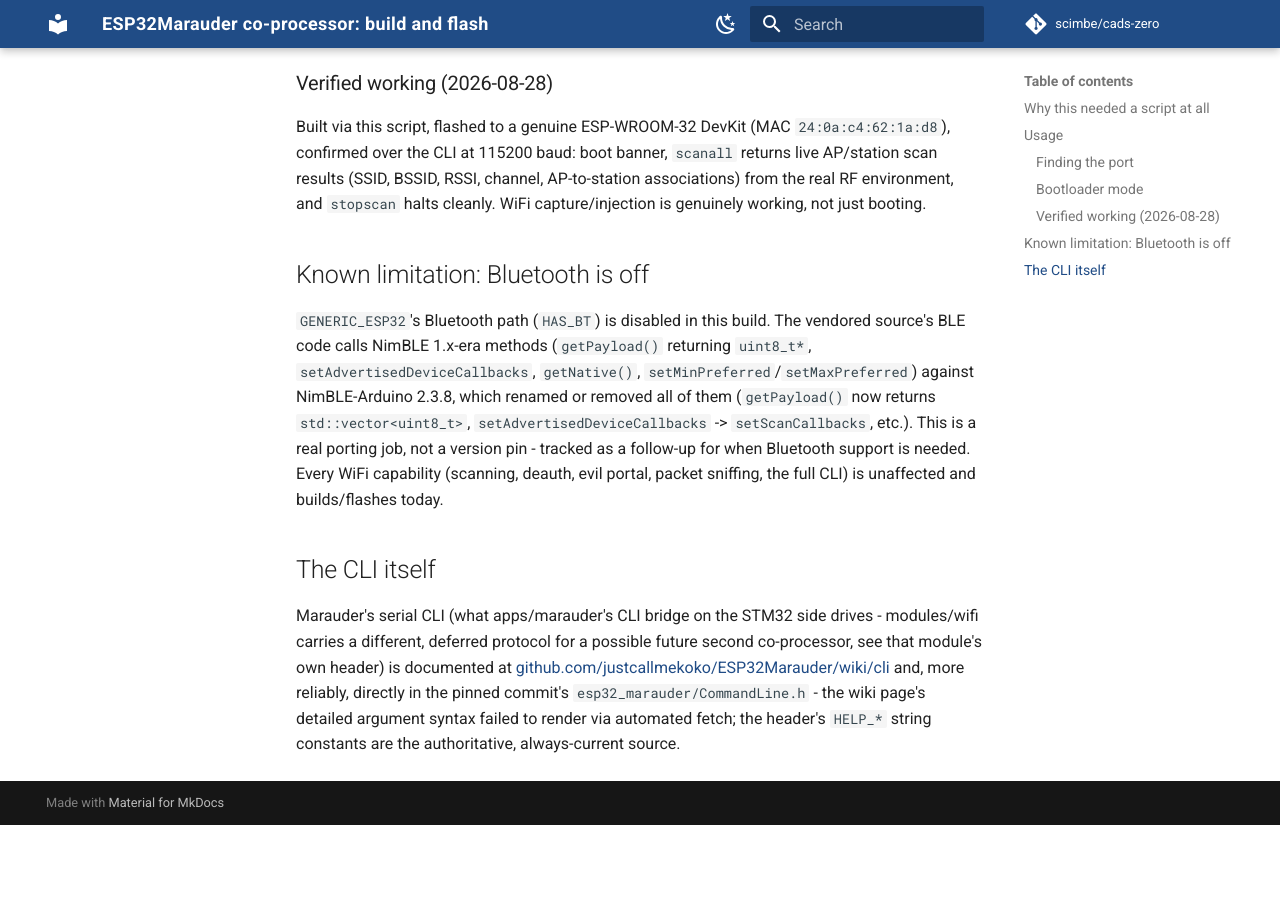
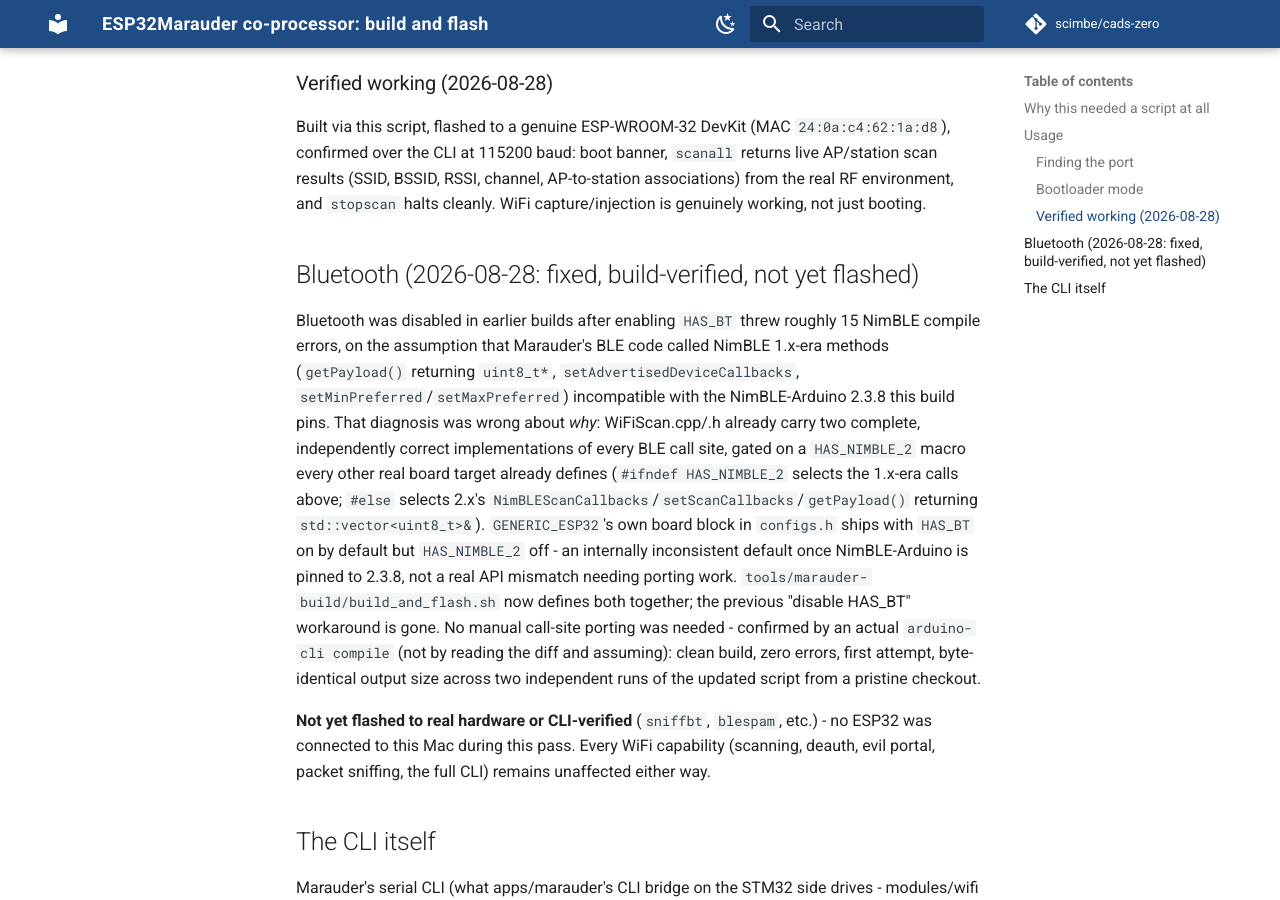
Before and after one commit to scimbe/cads-zero-firmware, an MkDocs documentation site: the page built from docs/reference/marauder-coprocessor.md, in a window 1280 px wide and 900 px high, scrolled down 2255 px. Built offline with MkDocs 1.6.1 and Material for MkDocs 9.7.7, drawn with Linux system fonts in a browser that asks for light colours; comment, search, counter and statistics services are not loaded; before the commit the page ends 3080 px from its top, so only the background shows below that.

Commit message:
fix(marauder-build): enable Bluetooth via HAS_NIMBLE_2, fix sketch path bug
The earlier session's Bluetooth attempt enabled HAS_BT, hit ~15 NimBLE
compile errors, and worked around them by disabling HAS_BT - diagnosed as
"needs real NimBLE 1.x->2.x API porting". That diagnosis was wrong about
the cause: WiFiScan.cpp/.h already carry two complete, correct
implementations of every BLE call site, gated on HAS_NIMBLE_2 (every other
real board target already defines it - #ifndef selects the 1.x API,
#else selects 2.x's NimBLEScanCallbacks/setScanCallbacks/getPayload()
returning std::vector<uint8_t>&). GENERIC_ESP32's own configs.h block
ships HAS_BT on by default but HAS_NIMBLE_2 off - an internally
inconsistent default once NimBLE-Arduino is pinned to 2.3.8 (which this
build already does), not an API mismatch needing manual porting.

Found by actually running `arduino-cli compile` with both macros enabled
rather than re-reading the diff and assuming the harder path was still
needed - clean build, zero errors, first attempt, confirmed reproducible
across two independent runs of the updated script from a pristine
checkout (byte-identical output size both times).

Running the full script end-to-end (not just editing it) also surfaced a
real, previously-unnoticed bug present since the script's original
commit: after `cd esp32_marauder`, the compile/upload steps still passed
the sketch path as the string "esp32_marauder", doubling to a directory
that does not exist. Fixed to `.`. (The earlier "verified working" WiFi
flash was very likely done through a manually-run command sequence during
that session, not this literal committed script - worth remembering.)

Bluetooth is build-verified only - no ESP32 was connected this iteration,
so sniffbt/blespam etc. are not yet CLI/hardware-confirmed. Docs and
CLAUDE.md's lessons-learned updated accordingly.

Co-Authored-By: Claude Sonnet 5 <noreply@anthropic.com>
Claude-Session: https://claude.ai/code/session_01N1qAb9bASKrktxWFbJ8cC4

```diff
--- a/docs/reference/marauder-coprocessor.md
+++ b/docs/reference/marauder-coprocessor.md
@@ -105,18 +105,32 @@ channel, AP-to-station associations) from the real RF environment, and
 `stopscan` halts cleanly. WiFi capture/injection is genuinely working, not
 just booting.
 
-## Known limitation: Bluetooth is off
+## Bluetooth (2026-08-28: fixed, build-verified, not yet flashed)
 
-`GENERIC_ESP32`'s Bluetooth path (`HAS_BT`) is disabled in this build. The
-vendored source's BLE code calls NimBLE 1.x-era methods (`getPayload()`
-returning `uint8_t*`, `setAdvertisedDeviceCallbacks`, `getNative()`,
-`setMinPreferred`/`setMaxPreferred`) against NimBLE-Arduino 2.3.8, which
-renamed or removed all of them (`getPayload()` now returns
-`std::vector<uint8_t>`, `setAdvertisedDeviceCallbacks` ->
-`setScanCallbacks`, etc.). This is a real porting job, not a version pin -
-tracked as a follow-up for when Bluetooth support is needed. Every WiFi
-capability (scanning, deauth, evil portal, packet sniffing, the full CLI) is
-unaffected and builds/flashes today.
+Bluetooth was disabled in earlier builds after enabling `HAS_BT` threw
+roughly 15 NimBLE compile errors, on the assumption that Marauder's BLE
+code called NimBLE 1.x-era methods (`getPayload()` returning `uint8_t*`,
+`setAdvertisedDeviceCallbacks`, `setMinPreferred`/`setMaxPreferred`)
+incompatible with the NimBLE-Arduino 2.3.8 this build pins. That diagnosis
+was wrong about *why*: WiFiScan.cpp/.h already carry two complete,
+independently correct implementations of every BLE call site, gated on a
+`HAS_NIMBLE_2` macro every other real board target already defines
+(`#ifndef HAS_NIMBLE_2` selects the 1.x-era calls above; `#else` selects
+2.x's `NimBLEScanCallbacks`/`setScanCallbacks`/`getPayload()` returning
+`std::vector<uint8_t>&`). `GENERIC_ESP32`'s own board block in `configs.h`
+ships with `HAS_BT` on by default but `HAS_NIMBLE_2` off - an internally
+inconsistent default once NimBLE-Arduino is pinned to 2.3.8, not a real
+API mismatch needing porting work. `tools/marauder-build/build_and_flash.sh`
+now defines both together; the previous "disable HAS_BT" workaround is
+gone. No manual call-site porting was needed - confirmed by an actual
+`arduino-cli compile` (not by reading the diff and assuming): clean build,
+zero errors, first attempt, byte-identical output size across two
+independent runs of the updated script from a pristine checkout.
+
+**Not yet flashed to real hardware or CLI-verified** (`sniffbt`, `blespam`,
+etc.) - no ESP32 was connected to this Mac during this pass. Every WiFi
+capability (scanning, deauth, evil portal, packet sniffing, the full CLI)
+remains unaffected either way.
 
 ## The CLI itself
 
```
Also changed, not shown: CLAUDE.md (+1 -0 lines), docs/ROADMAP.md (+27 -1 lines), 1 other file.
